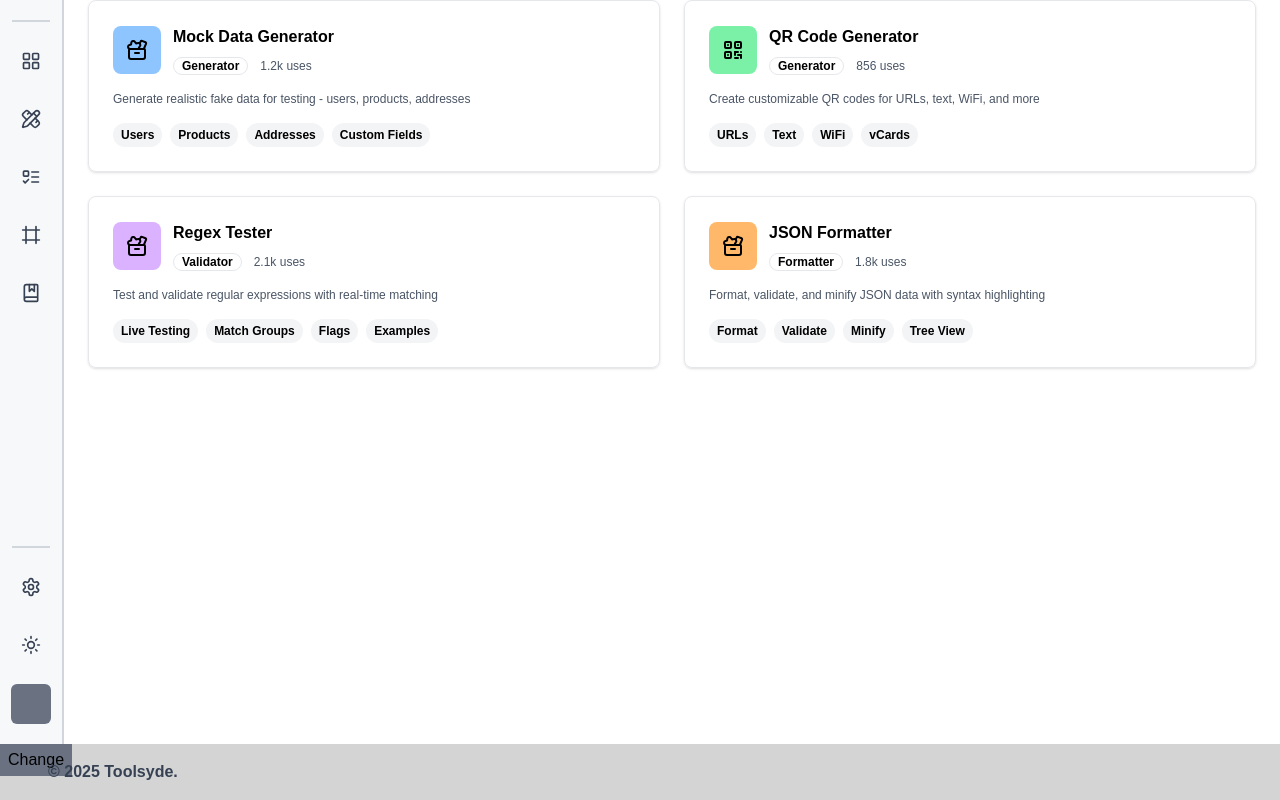
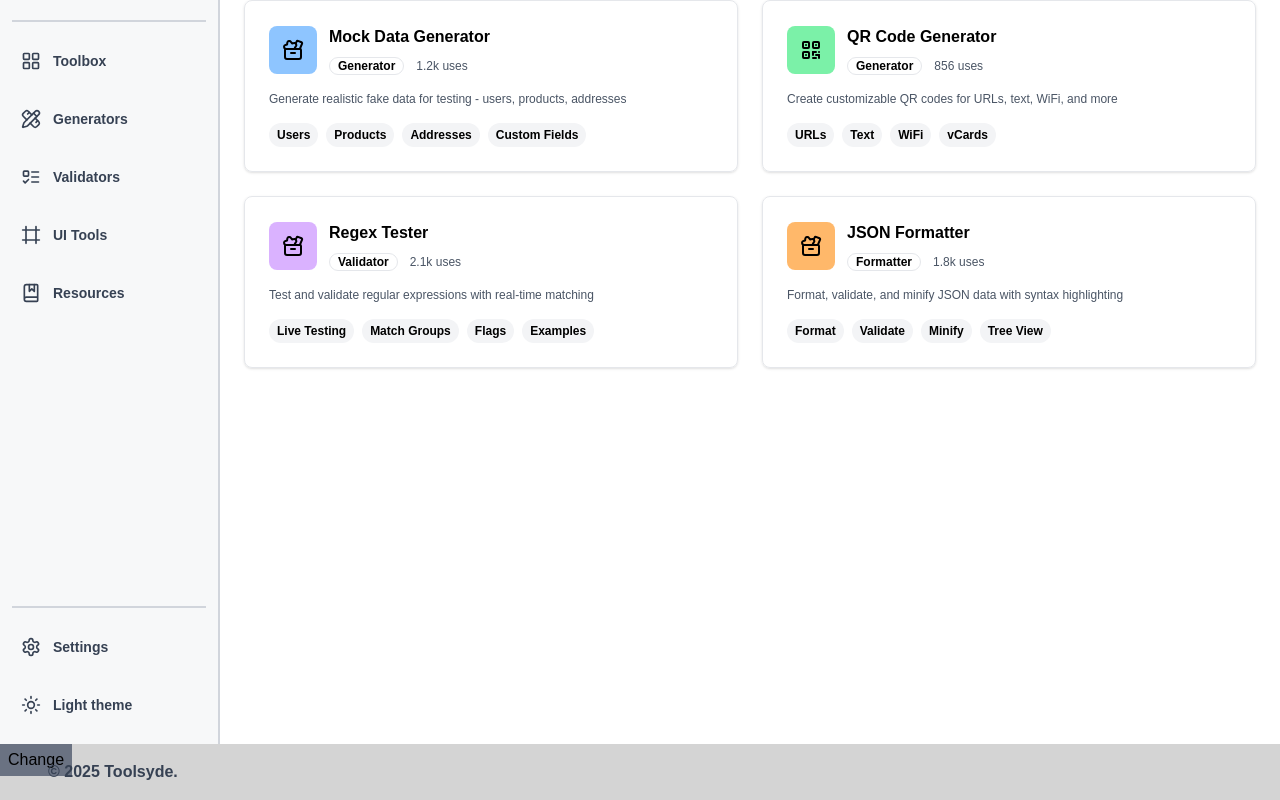
Before and after one commit to Alexrsnchz/toolsyde-web, a React (Vite) app: page / in a window 1280 px wide. Both pictures are taken after a click on the button "Change". Shown: the part 56-856 px from the top of the page. Built offline with nearby package versions, Linux system fonts and the light colour scheme.

Commit message:
chore: Fix unexpected behaviour when expanding and contracting the navbar

```diff
--- /dev/null
+++ b/src/assets/data/prefData.ts
@@ -0,0 +1,17 @@
+import { CogIcon, MoonIcon, SunIcon } from '@icons/Icons.tsx'
+import { SwitchTheme } from '@functions/SwitchTheme.ts'
+
+const theme: string | null = localStorage.getItem('theme')
+
+export const prefData = [
+  {
+    icon: CogIcon,
+    text: 'Settings',
+    link: '/settings',
+  },
+  {
+    icon: theme === 'dark' ? MoonIcon : SunIcon,
+    text: theme === 'dark' ? 'Dark theme' : 'Light theme',
+    onClick: SwitchTheme,
+  },
+]
--- /dev/null
+++ b/src/assets/functions/SwitchTheme.ts
@@ -0,0 +1,5 @@
+export function SwitchTheme() {
+  const isDark = document.documentElement.classList.toggle('dark')
+
+  localStorage.setItem('theme', isDark ? 'dark' : 'light')
+}
--- a/src/components/navigation/sidebar/NavigationItems.tsx
+++ b/src/components/navigation/sidebar/NavigationItems.tsx
@@ -1,28 +1,33 @@
 import { utilsData } from '@data/utilsData.ts'
 import { LinkUtilProps, SidebarProps } from '@customTypes/types.ts'
 import { NavLink } from 'react-router'
-import { CogIcon, SunIcon } from '@icons/Icons.tsx'
+import { prefData } from '@data/prefData.ts'
 
 export function Utils({ isExpanded }: SidebarProps) {
   return (
-    <ul className={`flex flex-col items-start gap-5`}>
+    <ul className="flex flex-col items-start gap-5">
       {utilsData.map(({ icon: Icon, text, link }: LinkUtilProps, index) => (
         <li
           key={index}
-          className="p-2 rounded-md hover:shadow-md group border border-transparent hover:border-purple-300 hover:bg-purple-950/30"
+          className="p-2 w-full rounded-md hover:shadow-md group border border-transparent hover:border-purple-300 hover:bg-purple-950/30"
         >
           <NavLink
             to={link}
             aria-label={`${text} page`}
-            className="flex items-center gap-3"
+            className="flex items-center w-full"
           >
-            <Icon className="size-5 text-gray-700 group-hover:text-purple-800" />
+            <Icon className="size-5 shrink-0 text-gray-700 group-hover:text-purple-800" />
 
-            <span
-              className={`${isExpanded ? 'opacity-100' : 'opacity-0'} whitespace-nowrap text-sm font-semibold text-gray-700 group-hover:text-purple-800 transition-opacity duration-200 ease-in-out`}
+            <div
+              className={`
+                ml-3 overflow-hidden transition-all duration-300 ease-in-out
+                ${isExpanded ? 'max-w-[200px] opacity-100' : 'max-w-0 opacity-0'}
+              `}
             >
+              <span className="block whitespace-nowrap text-sm font-semibold text-gray-700 group-hover:text-purple-800">
                 {text}
               </span>
+            </div>
           </NavLink>
         </li>
       ))}
@@ -35,54 +40,49 @@ export function Preferences({ isExpanded }: SidebarProps) {
     <ul
       className={`flex flex-col ${isExpanded ? 'justify-start' : 'items-center'} gap-5`}
     >
-      <li className="p-2 rounded-md hover:shadow-md group border border-transparent hover:border-purple-300 hover:bg-purple-950/30">
+      {prefData.map(({ icon: Icon, text, link, onClick }, index) => (
+        <li
+          key={index}
+          className="p-2 w-full rounded-md hover:shadow-md group border border-transparent hover:border-purple-300 hover:bg-purple-950/30"
+        >
+          {link ? (
             <NavLink
-          to="/settings"
-          aria-label="Settings page"
-          className="flex items-center gap-3"
+              to={link}
+              aria-label={`${text} page`}
+              className="flex items-center w-full"
             >
-          <CogIcon className="size-5 text-gray-700 group-hover:text-purple-800" />
+              <Icon className="size-5 shrink-0 text-gray-700 group-hover:text-purple-800" />
 
-          {isExpanded && (
-            <span className="text-sm font-semibold text-gray-700 group-hover:text-purple-800">
-              Configuration
-            </span>
-          )}
-        </NavLink>
-      </li>
-
-      <li className="p-2 rounded-md hover:shadow-md group border border-transparent hover:border-purple-300 hover:bg-purple-950/30">
-        <button aria-label="Change theme" className="flex items-center gap-3">
-          <SunIcon className="size-5 text-gray-700 group-hover:text-purple-800" />
-
-          {isExpanded && (
-            <span className="text-sm font-semibold text-gray-700 group-hover:text-purple-800">
-              Light theme
-            </span>
-          )}
-        </button>
-      </li>
-
-      <li>
-        <NavLink
-          to="/profile/:{id}"
-          aria-label="View profile"
-          className="flex items-center gap-3"
+              <div
+                className={`
+                ml-3 overflow-hidden transition-all duration-300 ease-in-out
+                ${isExpanded ? 'max-w-[200px] opacity-100' : 'max-w-0 opacity-0'}
+              `}
               >
-          <div className="p-5 rounded-md hover:shadow-md group bg-gray-500"></div>
-          {isExpanded && (
-            <div className="flex flex-col">
-              <h5 className="text-sm font-semibold text-gray-700 group-hover:text-purple-800">
-                Alex Sanchez
-              </h5>
-
-              <span className="text-xs font-semibold text-gray-700 group-hover:text-purple-800">
-                User tier
+                <span className="block whitespace-nowrap text-sm font-semibold text-gray-700 group-hover:text-purple-800">
+                  {text}
                 </span>
               </div>
+            </NavLink>
+          ) : (
+            <button
+              onClick={onClick}
+              aria-label={`Switch to ${text}`}
+              className="flex items-center w-full"
+            >
+              <Icon className="size-5 shrink-0 text-gray-700 group-hover:text-purple-800" />
+
+              <div
+                className={`ml-3 overflow-hidden transition-all duration-300 ease-in-out ${isExpanded ? 'max-w-[200px] opacity-100' : 'max-w-0 opacity-0'}`}
+              >
+                <span className="block whitespace-nowrap text-sm font-semibold text-gray-700 group-hover:text-purple-800">
+                  {text}
+                </span>
+              </div>
+            </button>
           )}
-        </NavLink>
         </li>
+      ))}
     </ul>
   )
 }
--- a/src/components/navigation/sidebar/Sidebar.tsx
+++ b/src/components/navigation/sidebar/Sidebar.tsx
@@ -6,7 +6,7 @@ import {
 import { useState } from 'react'
 
 export default function Sidebar() {
-  const [isExpanded, setIsExpanded] = useState(true)
+  const [isExpanded, setIsExpanded] = useState(false)
 
   const expandSidebar = () => {
     setIsExpanded(!isExpanded)
@@ -14,11 +14,11 @@ export default function Sidebar() {
 
   return (
     <aside
-      className={`${isExpanded ? 'w-55' : 'w-16'} border-r-2 border-gray-300 bg-gray-200/30 transition-all duration-300 ease-in-out`}
+      className={`${isExpanded ? 'w-55' : 'w-16'} border-r-2 border-gray-300 bg-gray-200/30 dark:bg-cyan-500 transition-all duration-300 ease-in-out`}
     >
       <nav className="flex flex-col justify-between px-3 py-5 h-full">
         <div>
-          <div className="flex items-start gap-3">
+          <div className="flex justify-start items-center gap-3">
             <div className="p-2 rounded-md bg-purple-500/40">
               <ToolsydeIcon className="size-5 text-purple-800" />
             </div>
--- a/src/styles/index.css
+++ b/src/styles/index.css
@@ -1,4 +1,5 @@
 @import 'tailwindcss';
+@custom-variant dark (&:is(.dark *));
 
 body {
   font-family: 'Geist Variable', sans-serif;
```
Also changed, not shown: tsconfig.json (+4 -3 lines). Lines whose indentation alone changed are shown as unchanged.
